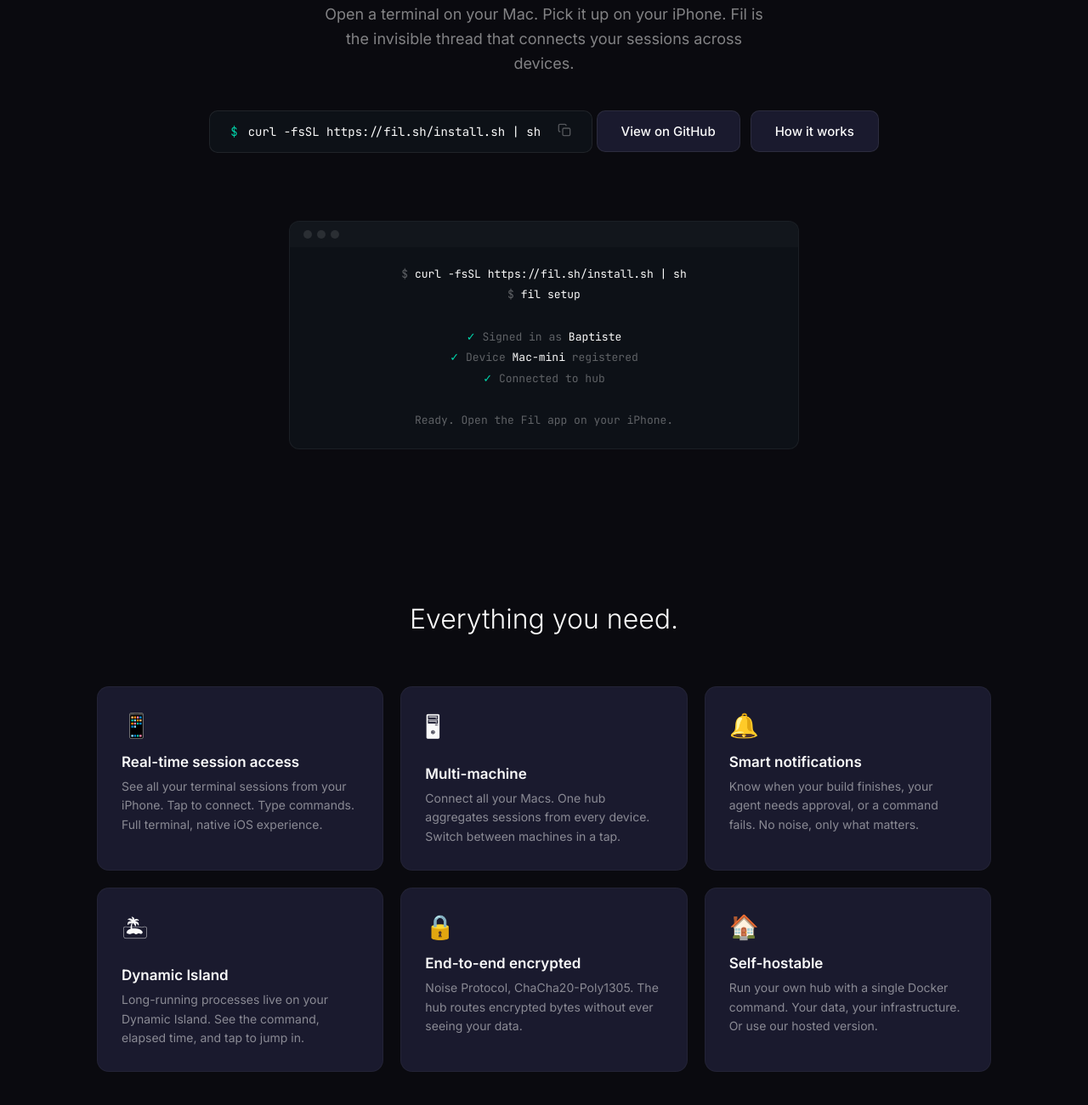
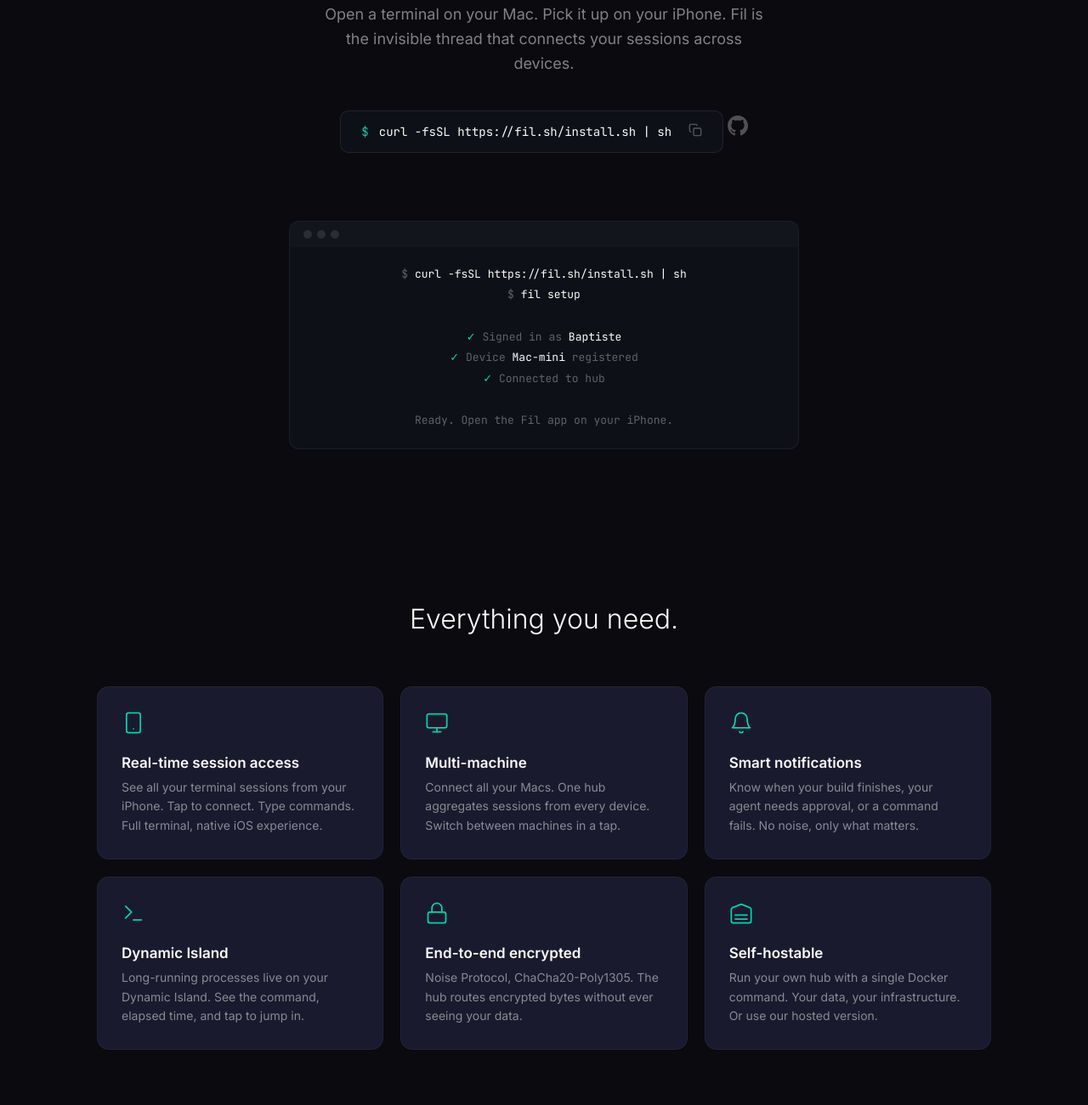
Before and after one commit to Remenby31/fil, an Astro site in the folder web/: page / in a window 1280 px wide. Shown: the part 333-1634 px from the top of the page at 85% size. Built offline with nearby package versions, Linux system fonts and the light colour scheme; Astro itself is replaced by a stand-in of ours.

Commit message:
fix: replace emoji with Lucide SVG icons, GitHub logo only in hero

```diff
--- a/web/src/pages/index.astro
+++ b/web/src/pages/index.astro
@@ -45,8 +45,9 @@ const description = "Access your Mac terminal sessions from your iPhone. One thr
       </div>
 
       <div class="hero-cta">
-        <a href="https://github.com/Remenby31/fil" class="btn btn-secondary">View on GitHub</a>
-        <a href="#how" class="btn btn-secondary">How it works</a>
+        <a href="https://github.com/Remenby31/fil" class="github-link" title="View on GitHub">
+          <svg width="24" height="24" viewBox="0 0 24 24" fill="currentColor"><path d="M12 0c-6.626 0-12 5.373-12 12 0 5.302 3.438 9.8 8.207 11.387.599.111.793-.261.793-.577v-2.234c-3.338.726-4.033-1.416-4.033-1.416-.546-1.387-1.333-1.756-1.333-1.756-1.089-.745.083-.729.083-.729 1.205.084 1.839 1.237 1.839 1.237 1.07 1.834 2.807 1.304 3.492.997.107-.775.418-1.305.762-1.604-2.665-.305-5.467-1.334-5.467-5.931 0-1.311.469-2.381 1.236-3.221-.124-.303-.535-1.524.117-3.176 0 0 1.008-.322 3.301 1.23.957-.266 1.983-.399 3.003-.404 1.02.005 2.047.138 3.006.404 2.291-1.552 3.297-1.23 3.297-1.23.653 1.653.242 2.874.118 3.176.77.84 1.235 1.911 1.235 3.221 0 4.609-2.807 5.624-5.479 5.921.43.372.823 1.102.823 2.222v3.293c0 .319.192.694.801.576 4.765-1.589 8.199-6.086 8.199-11.386 0-6.627-5.373-12-12-12z"/></svg>
+        </a>
       </div>
 
       <div class="cli-preview">
@@ -72,32 +73,32 @@ const description = "Access your Mac terminal sessions from your iPhone. One thr
       <h2>Everything you need.</h2>
       <div class="feature-grid">
         <div class="feature-card">
-          <span class="feature-icon">📱</span>
+          <span class="feature-icon"><svg width="28" height="28" viewBox="0 0 24 24" fill="none" stroke="var(--fil-green)" stroke-width="1.5" stroke-linecap="round" stroke-linejoin="round"><rect x="5" y="2" width="14" height="20" rx="2" ry="2"/><line x1="12" y1="18" x2="12.01" y2="18"/></svg></span>
           <h3>Real-time session access</h3>
           <p>See all your terminal sessions from your iPhone. Tap to connect. Type commands. Full terminal, native iOS experience.</p>
         </div>
         <div class="feature-card">
-          <span class="feature-icon">🖥</span>
+          <span class="feature-icon"><svg width="28" height="28" viewBox="0 0 24 24" fill="none" stroke="var(--fil-green)" stroke-width="1.5" stroke-linecap="round" stroke-linejoin="round"><rect x="2" y="3" width="20" height="14" rx="2" ry="2"/><line x1="8" y1="21" x2="16" y2="21"/><line x1="12" y1="17" x2="12" y2="21"/></svg></span>
           <h3>Multi-machine</h3>
           <p>Connect all your Macs. One hub aggregates sessions from every device. Switch between machines in a tap.</p>
         </div>
         <div class="feature-card">
-          <span class="feature-icon">🔔</span>
+          <span class="feature-icon"><svg width="28" height="28" viewBox="0 0 24 24" fill="none" stroke="var(--fil-green)" stroke-width="1.5" stroke-linecap="round" stroke-linejoin="round"><path d="M18 8A6 6 0 0 0 6 8c0 7-3 9-3 9h18s-3-2-3-9"/><path d="M13.73 21a2 2 0 0 1-3.46 0"/></svg></span>
           <h3>Smart notifications</h3>
           <p>Know when your build finishes, your agent needs approval, or a command fails. No noise, only what matters.</p>
         </div>
         <div class="feature-card">
-          <span class="feature-icon">🏝</span>
+          <span class="feature-icon"><svg width="28" height="28" viewBox="0 0 24 24" fill="none" stroke="var(--fil-green)" stroke-width="1.5" stroke-linecap="round" stroke-linejoin="round"><polyline points="4 17 10 11 4 5"/><line x1="12" y1="19" x2="20" y2="19"/></svg></span>
           <h3>Dynamic Island</h3>
           <p>Long-running processes live on your Dynamic Island. See the command, elapsed time, and tap to jump in.</p>
         </div>
         <div class="feature-card">
-          <span class="feature-icon">🔒</span>
+          <span class="feature-icon"><svg width="28" height="28" viewBox="0 0 24 24" fill="none" stroke="var(--fil-green)" stroke-width="1.5" stroke-linecap="round" stroke-linejoin="round"><rect x="3" y="11" width="18" height="11" rx="2" ry="2"/><path d="M7 11V7a5 5 0 0 1 10 0v4"/></svg></span>
           <h3>End-to-end encrypted</h3>
           <p>Noise Protocol, ChaCha20-Poly1305. The hub routes encrypted bytes without ever seeing your data.</p>
         </div>
         <div class="feature-card">
-          <span class="feature-icon">🏠</span>
+          <span class="feature-icon"><svg width="28" height="28" viewBox="0 0 24 24" fill="none" stroke="var(--fil-green)" stroke-width="1.5" stroke-linecap="round" stroke-linejoin="round"><path d="M22 8.35V20a2 2 0 0 1-2 2H4a2 2 0 0 1-2-2V8.35A2 2 0 0 1 3.26 6.5l8-3.2a2 2 0 0 1 1.48 0l8 3.2A2 2 0 0 1 22 8.35Z"/><path d="M6 18h12"/><path d="M6 14h12"/><rect x="6" y="10" width="12" height="0"/></svg></span>
           <h3>Self-hostable</h3>
           <p>Run your own hub with a single Docker command. Your data, your infrastructure. Or use our hosted version.</p>
         </div>
@@ -185,7 +186,9 @@ const description = "Access your Mac terminal sessions from your iPhone. One thr
   .install-copy { color: rgba(250,250,250,0.3); transition: color 0.2s; margin-left: 8px; }
   .install-cmd:hover .install-copy { color: var(--fil-green); }
 
-  .hero-cta { display: inline-flex; gap: 12px; flex-wrap: wrap; justify-content: center; }
+  .hero-cta { display: inline-flex; gap: 12px; flex-wrap: wrap; justify-content: center; margin-bottom: 8px; }
+  .github-link { color: rgba(250,250,250,0.3); transition: color 0.2s; }
+  .github-link:hover { color: var(--cloud); }
 
   .btn { display: inline-flex; align-items: center; gap: 8px; padding: 14px 28px; border-radius: 10px; font-size: 15px; font-weight: 500; text-decoration: none; transition: all 0.2s; }
   .btn-primary { background: var(--fil-green); color: var(--void); }
```
